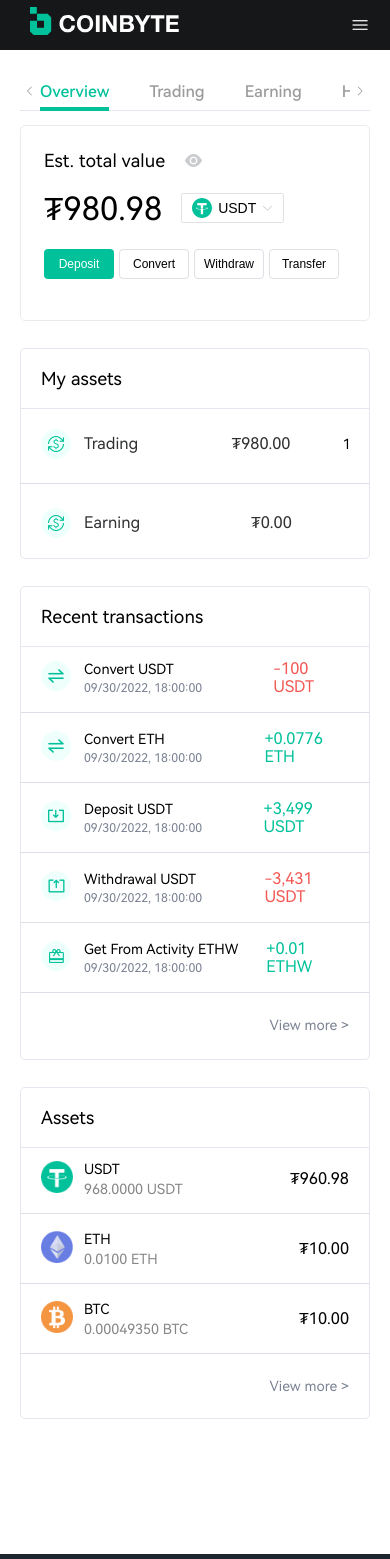
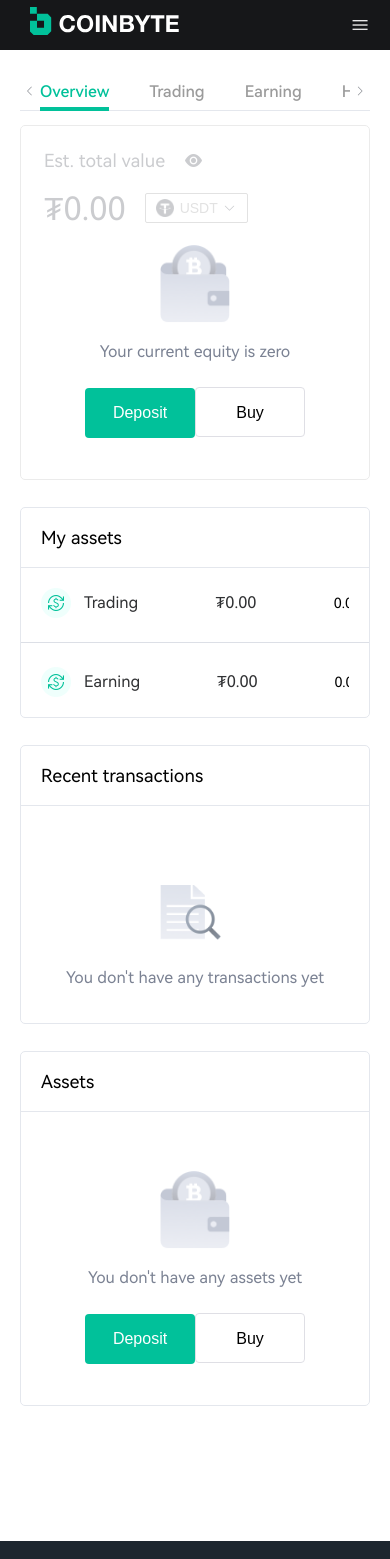
Before and after one commit to carey314/coinbyteP2P, a Vue app: page /wallet in a window 390 px wide. Shown: the top 1559 px of the page. Built offline with nearby package versions, Linux system fonts and the light colour scheme.

Commit message:
moblie-wallet-nodate

```diff
--- a/src/view/home/index.scss
+++ b/src/view/home/index.scss
@@ -802,9 +802,13 @@ img {
     background-size: 29%;
     @media (max-width: 786px) {
       & {
-        padding: 80px 20px !important;
         background-size: 42%;
         padding-top: 10%;
+      }
+    }
+    @media (max-width: 985px) {
+      & {
+        padding: 80px 20px !important;
       }
     }
     .sixth-part-top {
@@ -831,8 +835,7 @@ img {
         @media (max-width: 786px) {
           & {
             width: 100%;
-            height: 180px;
-            padding: 20px 0 !important;
+            padding: 30px 0 !important;
           }
         }
 
--- a/src/view/wallet/layout/OverView/OverView.vue
+++ b/src/view/wallet/layout/OverView/OverView.vue
@@ -1,5 +1,6 @@
 <template>
-  <div class="overview-none-page" v-if="noneOverView">
+  <div class="overview-none-page" v-if="!noneOverView">
+    <div v-if="windowWidth > 985">
       <el-row :gutter="15">
         <el-col :span="16" class="left-box">
           <div class="left-value">
@@ -139,7 +140,9 @@
                 </div>
               </template>
               <div class="value-bottom">
-              <div class="bottom-image"><img :src="wallet_search_none" /></div>
+                <div class="bottom-image">
+                  <img :src="wallet_search_none" />
+                </div>
                 <div class="bottom-title minMainFont">
                   You don't have any transactions yet
                 </div>
@@ -167,6 +170,135 @@
           </el-card>
         </el-col>
       </el-row>
+    </div>
+    <div v-else>
+      <el-row :gutter="15">
+        <el-col :span="24" class="left-box">
+          <div class="left-value">
+            <div class="value-top">
+              Est. total value
+              <img :src="overview_eye" />
+            </div>
+            <div class="value-center">
+              <div>₮0.00</div>
+              <div>
+                <button class="language-chose">
+                  <img :src="wallet_select_usdt_off" alt="" />
+                  USDT
+                  <el-icon style="width: 18px; color: #cbcccf"
+                    ><ArrowDown
+                  /></el-icon>
+                </button>
+              </div>
+            </div>
+            <div class="value-bottom">
+              <div class="bottom-image"><img :src="icon_wallet" /></div>
+              <div class="bottom-title minMainFont">
+                Your current equity is zero
+              </div>
+              <div class="bottom-btn">
+                <GetButton class="deposit-btn" type="success" :text="deposit" />
+                <GetButton class="buy-btn" :text="buy" />
+              </div>
+            </div>
+          </div>
+          <div class="left-assets">
+            <el-card class="box-card">
+              <template #header>
+                <div class="card-header">
+                  <span>My assets</span>
+                </div>
+              </template>
+              <el-scrollbar>
+                <div class="scrollbar-flex-content">
+                  <div class="assets-body">
+                    <div class="assets-item">
+                      <div class="assets-icon"><img :src="icon_trading" /></div>
+                      <div class="item-title">Trading</div>
+                    </div>
+                    <div>₮0.00</div>
+                    <div class="demo-progress">
+                      <div class="progress-count">0.00%</div>
+                      <el-progress
+                        :percentage="0"
+                        stroke-width="9"
+                        :show-text="false"
+                        class="progress-bar"
+                      />
+                    </div>
+                    <div class="assets-btn">
+                      <el-button type="success">Deposit</el-button>
+                      <el-button class="more">More</el-button>
+                    </div>
+                  </div>
+                </div>
+              </el-scrollbar>
+              <el-divider style="margin-left: -20px; width: 200%" />
+              <el-scrollbar>
+                <div class="scrollbar-flex-content">
+                  <div class="assets-body">
+                    <div class="assets-item">
+                      <div class="assets-icon"><img :src="icon_trading" /></div>
+                      <div class="item-title">Earning</div>
+                    </div>
+                    <div>₮0.00</div>
+                    <div class="demo-progress">
+                      <div class="progress-count">0.00%</div>
+                      <el-progress
+                        :percentage="0"
+                        stroke-width="9"
+                        :show-text="false"
+                        class="progress-bar"
+                      />
+                    </div>
+                    <div class="assets-btn">
+                      <el-button type="success">Earn</el-button>
+                      <el-button class="more">Transfer</el-button>
+                    </div>
+                  </div>
+                </div>
+              </el-scrollbar>
+            </el-card>
+          </div>
+          <div class="left-recent">
+            <el-card class="box-card">
+              <template #header>
+                <div class="card-header">
+                  <span>Recent transactions</span>
+                </div>
+              </template>
+              <div class="value-bottom">
+                <div class="bottom-image">
+                  <img :src="wallet_search_none" />
+                </div>
+                <div class="bottom-title minMainFont">
+                  You don't have any transactions yet
+                </div>
+              </div>
+            </el-card>
+          </div>
+        </el-col>
+        <el-col :span="24" class="right-box">
+          <el-card class="box-card">
+            <template #header>
+              <div class="card-header">
+                <span>Assets</span>
+              </div>
+            </template>
+            <div class="value-bottom">
+              <div class="bottom-image"><img :src="icon_wallet" /></div>
+              <div class="bottom-title minMainFont">
+                You don't have any assets yet
+              </div>
+              <div class="bottom-btn">
+                <GetButton class="deposit-btn" type="success" :text="deposit" />
+                <GetButton class="buy-btn" :text="buy" />
+              </div>
+            </div>
+          </el-card>
+        </el-col>
+      </el-row>
+    </div>
   </div>
   <div class="overview-date-page" v-else>
     <div v-if="windowWidth > 985">
@@ -770,9 +902,9 @@ $fontSizeMin: 12px;
       .box-card {
         box-shadow: none;
         width: 100%;
-        // :deep(.el-card__body) {
-        //   padding: 0px !important;
-        // }
+        .scrollbar-flex-content {
+          width: 650px;
+        }
         .assets-body {
           display: flex;
           justify-content: space-between;
@@ -871,6 +1003,9 @@ $fontSizeMin: 12px;
     }
   }
   .right-box {
+    @media (max-width: 1000px) {
+      margin-top: 27px;
+    }
     .card-header {
       span {
         font-size: 18px;
@@ -901,8 +1036,6 @@ $fontSizeMin: 12px;
         }
         .bottom-btn {
           margin-top: 21px;
-          // display: flex;
-          // justify-content: space-between;
           .deposit-btn {
             margin-left: -10px;
             font-weight: lighter;
```
Lines whose indentation alone changed are shown as unchanged.
